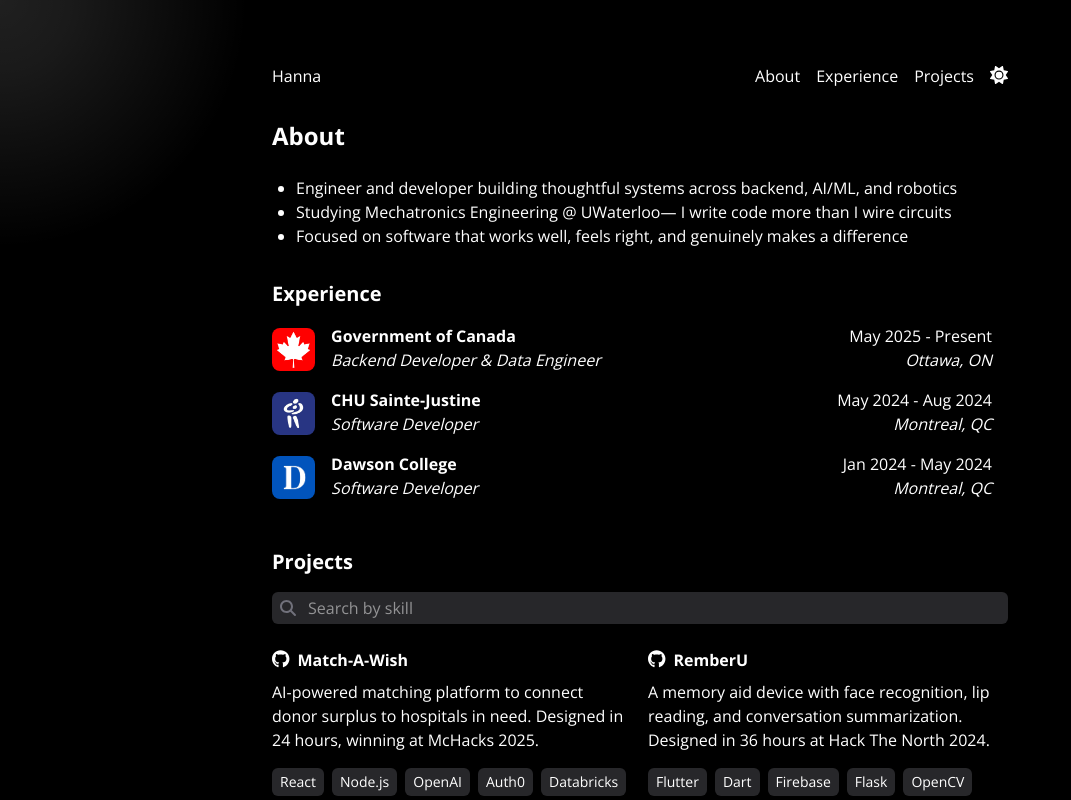
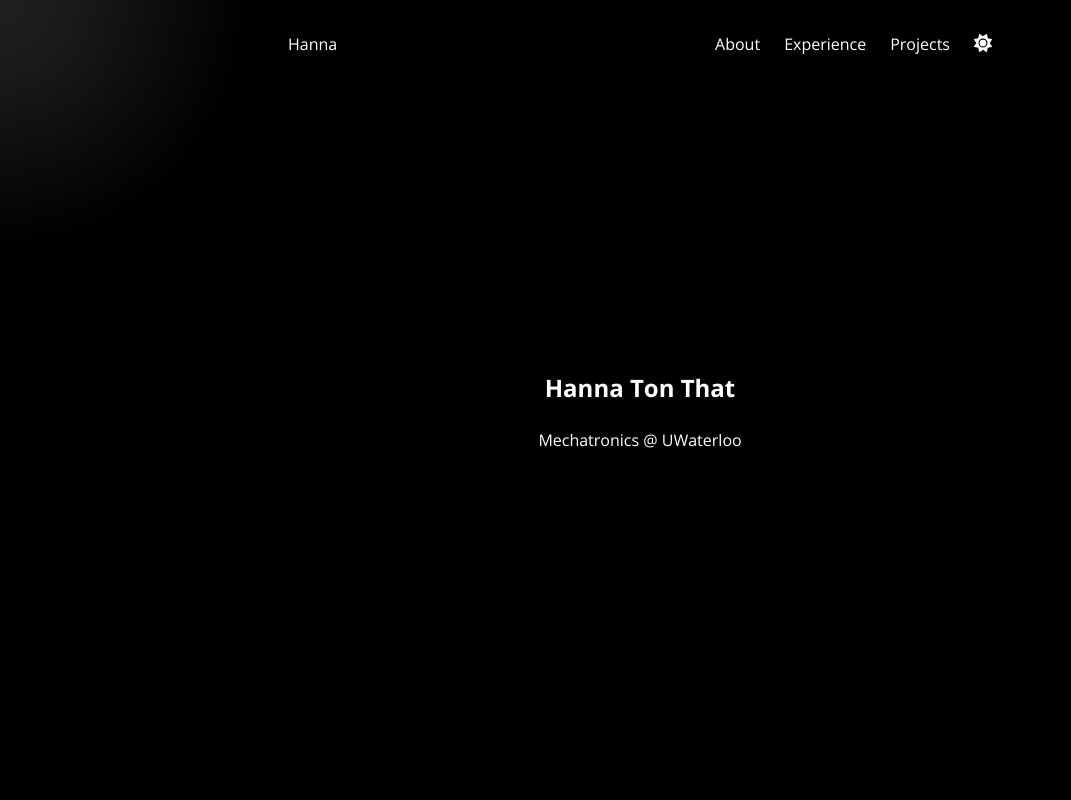
Before and after one commit to hannatonthat/portfolio-v2, a Next.js app: page / in a window 1280 px wide. Shown: the top 800 px of the page, without its empty margins (0-1071 px from the left). Built offline with nearby package versions, Linux system fonts and the light colour scheme.

Commit message:
Hero page

```diff
--- a/components/About.js
+++ b/components/About.js
@@ -3,12 +3,12 @@
 import StaggeredLine from "@components/StaggeredLine";
 
 export default function About() {
-  let index = 0;
+  let index = 2;
 
   return (
     <div>
       <StaggeredLine index={index}>
-        <h1>About</h1>
+        <h2>About</h2>
       </StaggeredLine>
 
       <ul className="list-disc list-outside pl-6">
--- a/components/Experience.js
+++ b/components/Experience.js
@@ -4,15 +4,15 @@
 import StaggeredLine from "@components/StaggeredLine";
 
 export default function Experience() {
-  const baseIndex = 4;
+  let index = 6;
 
   return (
     <main className="">
-      <StaggeredLine index={baseIndex}>
+      <StaggeredLine index={index}>
         <h2 className="">Experience</h2>
       </StaggeredLine>
 
-      <StaggeredLine index={baseIndex + 1}>
+      <StaggeredLine index={++index}>
         <ExperienceItem
           image="/assets/government.png"
           company="Government of Canada"
@@ -22,7 +22,7 @@
         />
       </StaggeredLine>
 
-      <StaggeredLine index={baseIndex + 2}>
+      <StaggeredLine index={++index}>
         <ExperienceItem
           image="/assets/chusj.png"
           company="CHU Sainte-Justine"
@@ -32,7 +32,7 @@
         />
       </StaggeredLine>
 
-      <StaggeredLine index={baseIndex + 3}>
+      <StaggeredLine index={++index}>
         <ExperienceItem
           image="/assets/dawson.png"
           company="Dawson College"
--- /dev/null
+++ b/components/Hero.js
@@ -0,0 +1,22 @@
+'use client';
+
+import Navbar from "@components/Navbar"
+import StaggeredLine from "@components/StaggeredLine";
+
+export default function Hero() {
+  let index = 0
+
+  return (
+    <section className="relative h-screen flex flex-col justify-center items-center text-center">
+      <div className="absolute top-0 left-0 w-full">
+        <Navbar />
+      </div>
+        <StaggeredLine index={index}>
+          <h1 className="">Hanna Ton That</h1>
+        </StaggeredLine>
+        <StaggeredLine index={++index}>
+          <p className="">Mechatronics @ UWaterloo</p>
+        </StaggeredLine>
+    </section>
+  );
+}
--- a/components/Navbar.js
+++ b/components/Navbar.js
@@ -1,7 +1,6 @@
 "use client";
 
 import Link from "next/link";
-
 import { useContext } from "react";
 import { ThemeContext } from "@components/Theme";
 import { FontAwesomeIcon } from "@fortawesome/react-fontawesome";
@@ -11,18 +10,54 @@
   const { darkMode, setDarkMode } = useContext(ThemeContext);
 
   return (
-    <nav className="mt-16 mb-8">
-      <ul className="flex justify-between items-center w-full">
-        <li><Link href="/" className="relative inline-block after:absolute after:left-0 after:bottom-0 after:h-[2px] after:w-0 after:bg-current after:transition-all after:duration-300 hover:after:w-full">Hanna</Link></li>
-        <div className="flex gap-4">
-          <li><Link href="#about" className="relative inline-block after:absolute after:left-0 after:bottom-0 after:h-[2px] after:w-0 after:bg-current after:transition-all after:duration-300 hover:after:w-full">About</Link></li>
-          <li><Link href="#experience" className="relative inline-block after:absolute after:left-0 after:bottom-0 after:h-[2px] after:w-0 after:bg-current after:transition-all after:duration-300 hover:after:w-full">Experience</Link></li>
-          <li><Link href="#projects" className="relative inline-block after:absolute after:left-0 after:bottom-0 after:h-[2px] after:w-0 after:bg-current after:transition-all after:duration-300 hover:after:w-full">Projects</Link></li>
-          <button onClick={() => setDarkMode(!darkMode)} aria-label="Toggle Dark Mode">
-            <FontAwesomeIcon icon={darkMode ? faSun : faMoon} className="text-lg cursor-pointer transition-transform duration-300 hover:scale-110" />
-          </button>
-        </div>
-      </ul>
+    <nav className="backdrop-blur-sm">
+      <div className="max-w-screen-md mx-auto px-4 py-8">
+        <ul className="flex justify-between items-center w-full">
+          <li>
+            <Link
+              href="/"
+              className="relative inline-block after:absolute after:left-0 after:bottom-0 after:h-[2px] after:w-0 after:bg-current after:transition-all after:duration-300 hover:after:w-full"
+            >
+              Hanna
+            </Link>
+          </li>
+          <div className="flex gap-6">
+            <li>
+              <Link
+                href="#about"
+                className="relative inline-block after:absolute after:left-0 after:bottom-0 after:h-[2px] after:w-0 after:bg-current after:transition-all after:duration-300 hover:after:w-full"
+              >
+                About
+              </Link>
+            </li>
+            <li>
+              <Link
+                href="#experience"
+                className="relative inline-block after:absolute after:left-0 after:bottom-0 after:h-[2px] after:w-0 after:bg-current after:transition-all after:duration-300 hover:after:w-full"
+              >
+                Experience
+              </Link>
+            </li>
+            <li>
+              <Link
+                href="#projects"
+                className="relative inline-block after:absolute after:left-0 after:bottom-0 after:h-[2px] after:w-0 after:bg-current after:transition-all after:duration-300 hover:after:w-full"
+              >
+                Projects
+              </Link>
+            </li>
+            <button
+              onClick={() => setDarkMode(!darkMode)}
+              aria-label="Toggle Dark Mode"
+            >
+              <FontAwesomeIcon
+                icon={darkMode ? faSun : faMoon}
+                className="text-lg cursor-pointer transition-transform duration-300 hover:scale-110"
+              />
+            </button>
+          </div>
+        </ul>
+      </div>
     </nav>
-  )
+  );
 }
--- a/components/Project.js
+++ b/components/Project.js
@@ -54,7 +54,6 @@
 export default function Project() {
   const [query, setQuery] = useState("");
   const [tempQuery, setTempQuery] = useState("");
-  const [projectBaseIndex, setProjectBaseIndex] = useState(8);
 
   const handleSearch = () => setQuery(tempQuery);
 
@@ -65,7 +64,6 @@
   const handleClear = () => {
     setTempQuery("");
     setQuery("");
-    setProjectBaseIndex(0);
   };
 
   const filteredProjects = allProjects.filter(project =>
@@ -74,13 +72,15 @@
     )
   );
 
+  let index = 10
+
   return (
     <main className="">
-      <StaggeredLine index={8}>
+      <StaggeredLine index={index}>
         <h2 className="">Projects</h2>
       </StaggeredLine>
 
-      <StaggeredLine index={9}>
+      <StaggeredLine index={++index}>
         <div className="relative w-full">
           <button
             onClick={handleSearch}
@@ -110,7 +110,7 @@
       <div className="grid grid-cols-1 md:grid-cols-2 gap-x-4 gap-y-2">
         {filteredProjects.length > 0 ? (
           filteredProjects.map((project, idx) => (
-            <StaggeredLine key={idx} index={projectBaseIndex + 2 + idx}>
+            <StaggeredLine key={idx} index={index + idx}>
               <ProjectItem
                 title={project.title}
                 github={project.github}
@@ -125,7 +125,7 @@
             </StaggeredLine>
           ))
         ) : (
-          <StaggeredLine index={projectBaseIndex + 2 + filteredProjects.length}>
+          <StaggeredLine index={index++}>
             <p className="mt-8">No matching projects found.</p>
           </StaggeredLine>
         )}
--- a/src/app/layout.js
+++ b/src/app/layout.js
@@ -34,7 +34,6 @@
         className={`${openSans.className} max-w-screen-md mx-auto px-4 bg-black text-white`}
       >
         <Theme>
-          <Navbar />
           <CustomCursor />
           <main>{children}</main>
           <Footer />
--- a/src/app/page.js
+++ b/src/app/page.js
@@ -1,5 +1,6 @@
 'use client';
 
+import Hero from "@components/Hero";
 import About from "@components/About";
 import Experience from '@components/Experience';
 import Project from '@components/Project';
@@ -7,6 +8,10 @@
 export default function Home() {
   return (
     <main>
+      <section id="hero" className="">
+        <Hero />
+      </section>
+
       <section id="about" className="">
         <About />
       </section>
```
